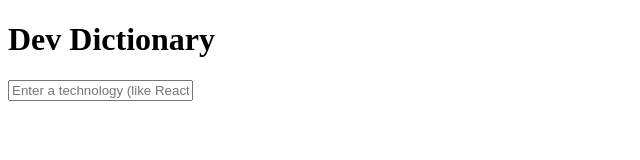
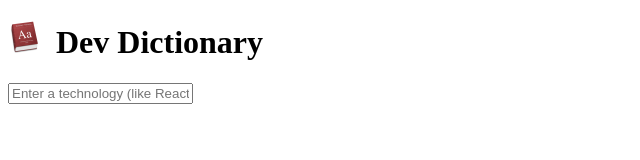
Before and after one commit to MichiFrech/dev-dictionary, a React app: page / in a window 1280 px wide. Shown: the whole page, without its empty margins (0-640 px from the left). Built offline with nearby package versions, Linux system fonts and the light colour scheme.

Commit message:
New logo - https://github.com/kensplanet/dev-dictionary/issues/16

```diff
--- a/css/dev-dictionary.css
+++ b/css/dev-dictionary.css
@@ -13,3 +13,8 @@
     -o-transition: color 0.15s ease, background 0.15s ease, border 0.15s ease;
     transition: color 0.15s ease, background 0.15s ease, border 0.15s ease;
 }
+
+.logo {
+    width: 32px;
+    margin-right: 16px;
+}
--- a/src/components/header.js
+++ b/src/components/header.js
@@ -8,7 +8,11 @@ class Header extends Component {
 
     render() {
         return (
-            <h1><b>Dev Dictionary</b></h1>
+            <h1>
+                <img src="img/logo.png" className="logo"/>
+                <b>Dev Dictionary</b>
+            </h1>
+
         );
     }
 }
```
